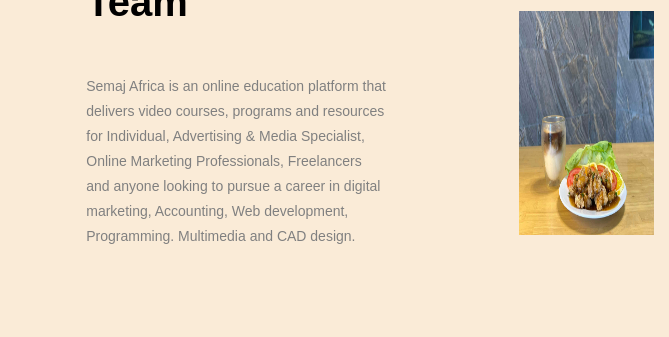
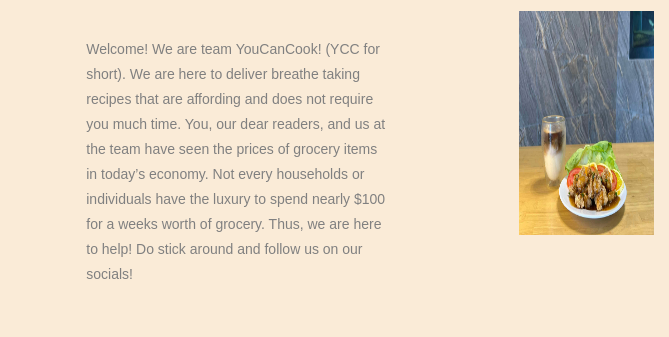
Before and after one commit to kevinminh080708/Cooking-website-CAS-, a plain HTML site: page Html/about.html in a window 1280 px wide. Shown: the part 462-799 px from the top of the page, 0-669 px from the left. Drawn offline with nearby package versions, Linux system fonts and the light colour scheme; a web font is replaced by a local one.

Commit message:
update about

```diff
--- a/Html/about.html
+++ b/Html/about.html
@@ -21,7 +21,7 @@
             Meet Our CAS Team
           </p>
           <p class="text-blk subHeading">
-            Semaj Africa is an online education platform that delivers video courses, programs and resources for Individual, Advertising &amp; Media Specialist, Online Marketing Professionals, Freelancers and anyone looking to pursue a career in digital marketing, Accounting, Web development, Programming. Multimedia and CAD design.
+            Welcome! We are team YouCanCook! (YCC for short). We are here to deliver breathe taking recipes that are affording and does not require you much time. You, our dear readers, and us at the team have seen the prices of grocery items in today’s economy. Not every households or individuals have the luxury to spend nearly $100 for a weeks worth of grocery. Thus, we are here to help! Do stick around and follow us on our socials!
           </p>
         </div>
         <div class="responsive-container-block rightSide">
```
